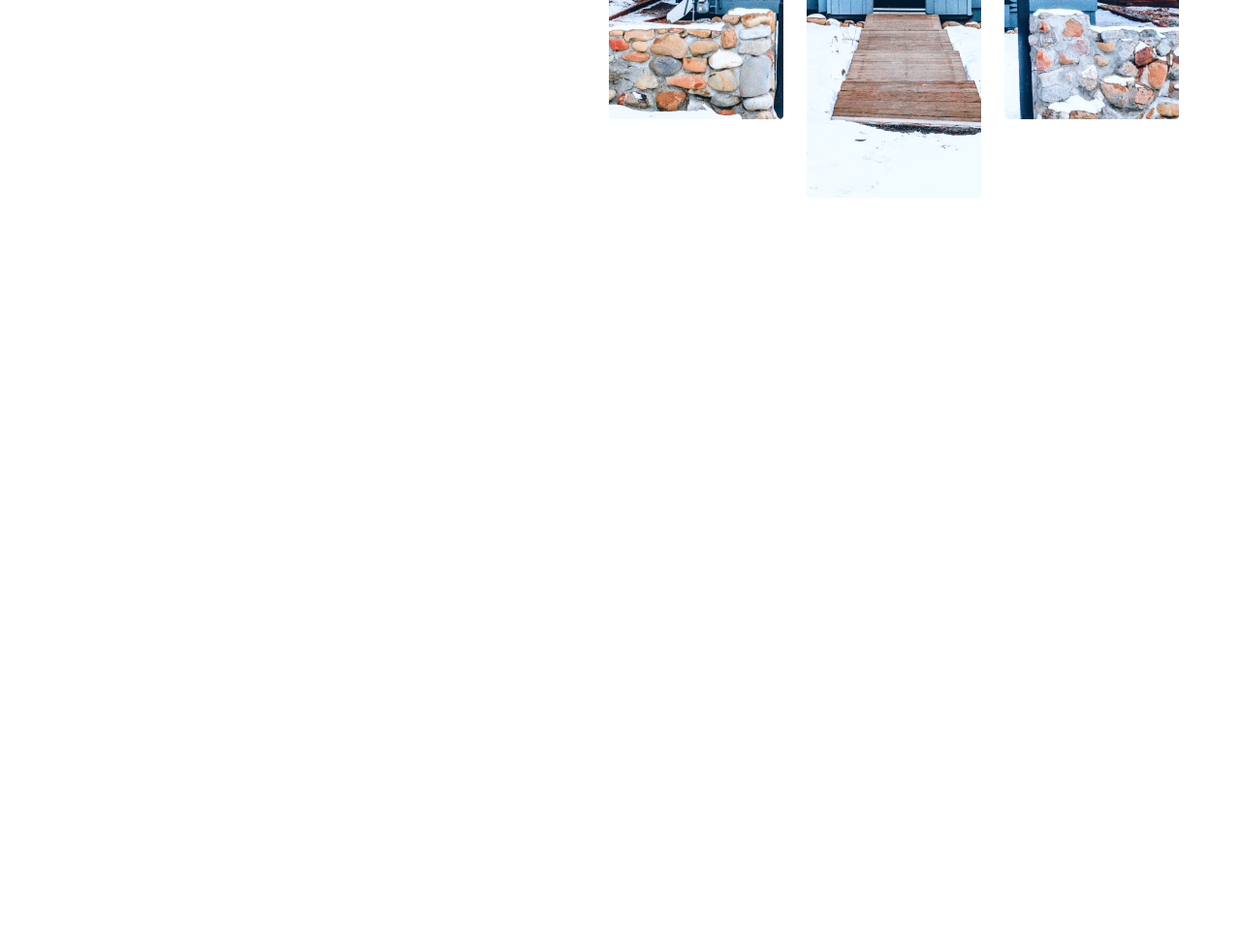
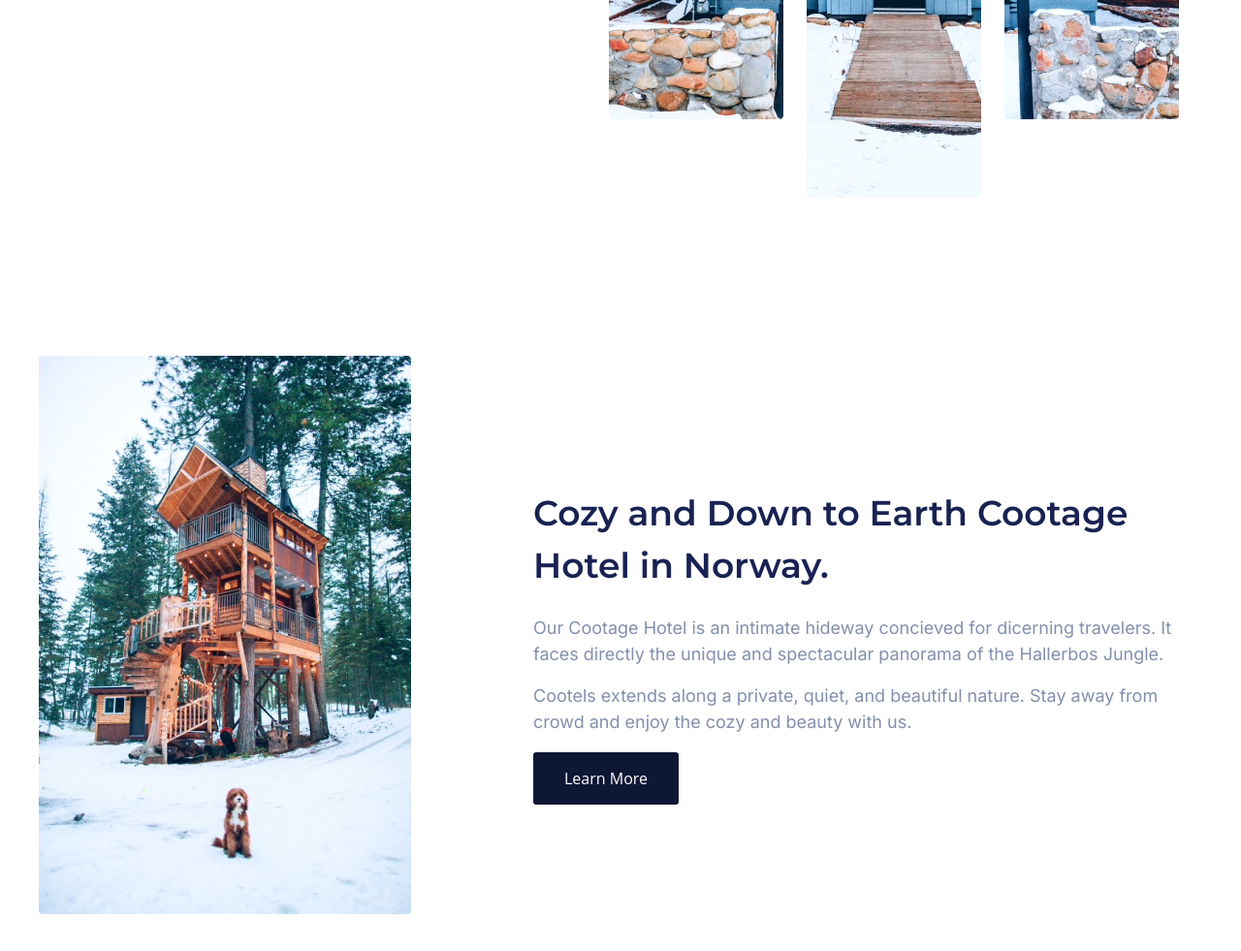
Before and after one commit to stavbers/Cootels-MinimalistWebsiteLandingPage, a website: page app/index.html in a window 1280 px wide. Shown: the part 664-1645 px from the top of the page at 97% size. Before the commit the page ends 951 px from the top, so only its background shows below. Drawn offline with Linux system fonts and the light colour scheme.

Commit message:
add screen 2 html, css, img

```diff
--- a/app/index.html
+++ b/app/index.html
@@ -34,11 +34,6 @@
 </header>
 
     <main class="main">
-      <!-- <picture>
-        <source srcset="img/cover.avif" type="image/avif">
-        <source srcset="img/cover.webp" type="image/webp">
-        <img loading="lazy" src="img/cover.jpg" class="image" width="300" height="300" alt="starter pics">
-      </picture> -->
             <section class="screen1">
         <div class="container">
           <div class="screen-wrp">
@@ -67,13 +62,31 @@
           </div>
         </div>
       </section>
+      <section class="screen2">
+  <div class="container">
+    <div class="screen2-wrp">
+     <div class="screen2__left">
+      <picture>
+        <source srcset="img/screen2.avif" type="image/avif">
+        <source srcset="img/screen2.webp" type="image/webp">
+        <img loading="lazy" src="img/screen2.png" class="screen2__image" alt="part house2">
+      </picture>
+     </div>
+     <div class="screen2__rigtht">
+      <h2 class="screen2__title">Cozy and Down to Earth Cootage Hotel in Norway.</h2>
+      <p class="screen2__descr">Our Cootage Hotel is an intimate hideway concieved for dicerning travelers. It faces directly the unique and spectacular panorama of the Hallerbos Jungle.</p>
+      <p class="screen2__descr pad20">Cootels extends along a private, quiet, and beautiful nature. Stay away from crowd and enjoy the cozy and beauty with us.</p>
+      <a href="#" class="screen2__link">Learn More</a>
+     </div>
+    </div>
+  </div>
+</section>
     </main>
 
     <footer class="footer">
   <div class="container"></div>
 </footer>
 
-
   </div>
 </body>
 
--- /dev/null
+++ b/src/scss/components/_screen2.scss
@@ -0,0 +1,53 @@
+.screen2 {
+
+  &__left {
+    margin-right: 126px;
+  }
+
+  &__image {
+    min-width: 384px;
+    height: 576px;
+  }
+
+  &__rigtht {
+  }
+
+  &__title {
+    @include mp0;
+    @include monst600;
+    color: $titleColor;
+    font-size: 36px;
+    line-height: 54px;
+    margin-bottom: 24px;
+  }
+
+  &__descr {
+    @include mp0;
+    @include inter400;
+    color: $textColor;
+    font-size: 18px;
+    line-height: 27px;
+    margin-bottom: 16px;
+  }
+
+  &__link {
+    color: $whiteColor;
+    font-size: 16px;
+    line-height: 19px;
+    background-color: $btnBak;
+    padding: 16px 32px;
+    border-radius: 3px;
+  }
+}
+
+.screen2-wrp {
+  display: flex;
+  align-items: center;
+  justify-content: space-between;
+  padding-top: 80px;
+  padding-bottom: 80px;
+}
+
+.pad20 {
+  padding-bottom: 20px;
+}
--- a/src/scss/main.scss
+++ b/src/scss/main.scss
@@ -7,3 +7,4 @@
 // подключения компонентов страницы
 @import "./components/header";
 @import "./components/screen1";
+@import "./components/screen2";
```
Also changed, not shown: src/index.html (+1 -6 lines), src/partials/screen2.html (added, +19 -0 lines), app/css/main.css, app/img/screen2.avif (added), app/img/screen2.jpg (added), app/img/screen2.webp (added), src/img/screen2.jpg (added), 1 other file.
